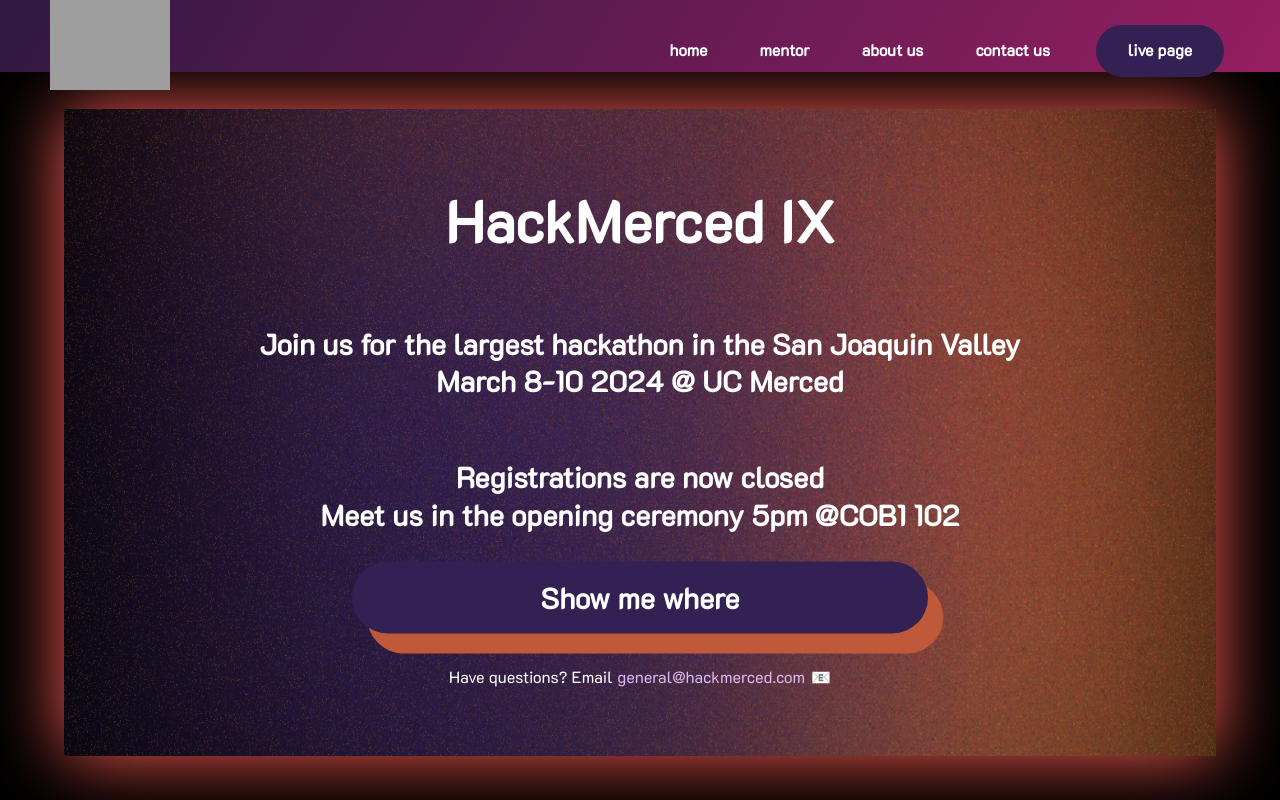
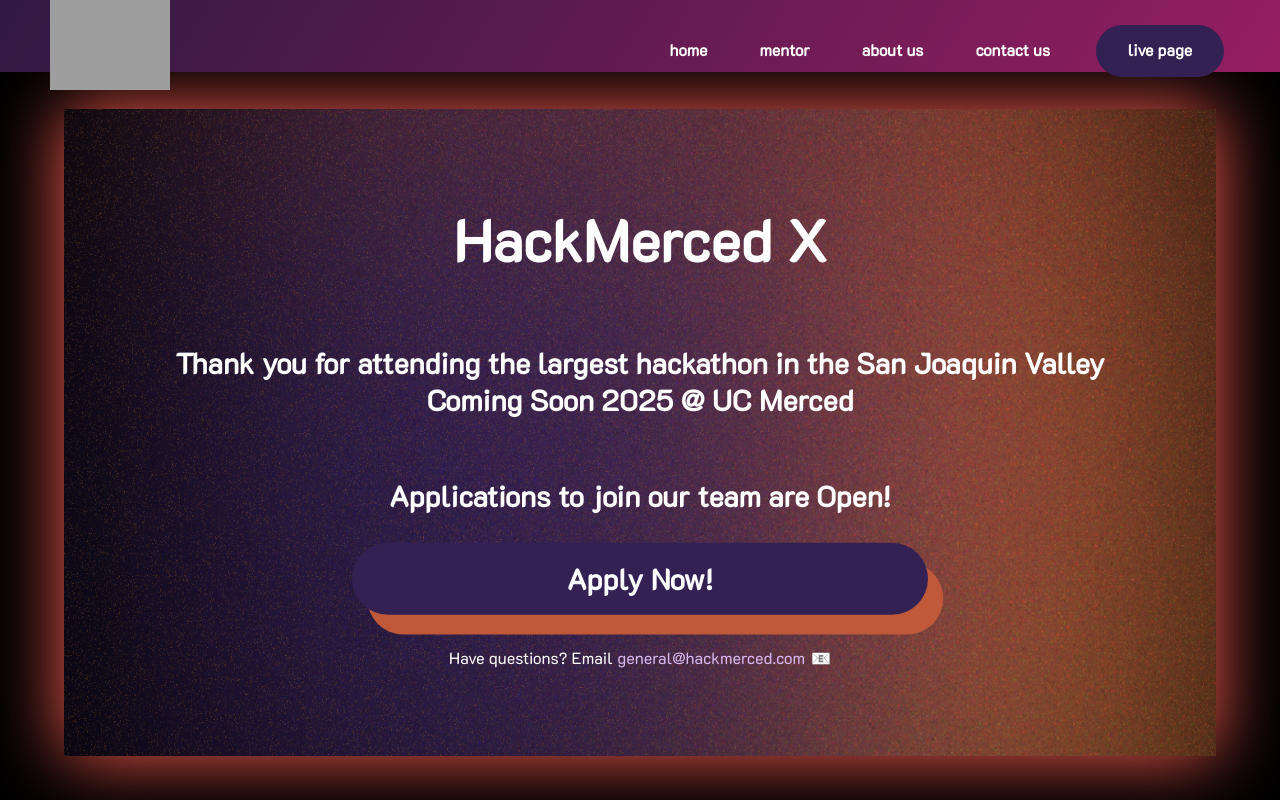
Before and after one commit to HackMerced/HackMerced-X, a React (Create React App) app: page / in a window 1280 px wide. Shown: the top 800 px of the page. Built offline with nearby package versions, Linux system fonts and the light colour scheme; no server answers; grey boxes are pictures that could not be loaded.

Commit message:
Footer, MainPage updated

```diff
--- a/src/Components/Footer.js
+++ b/src/Components/Footer.js
@@ -27,7 +27,7 @@
                 Merced, CA 95348
                 <br/>
                 <br/>
-                For inquiries, please contact Porfirio Montoya at porfirio@hackmerced.com
+                For inquiries, please contact Jet Lin at jet.lin@hackmerced.com
             </div>
         </div>
 
--- a/src/Components/MainPage.js
+++ b/src/Components/MainPage.js
@@ -4,20 +4,18 @@
 
             <div className="Main-text-background">
               <div className="Main-text">
-                <h1 className="Main-title">HackMerced IX</h1>
+                <h1 className="Main-title">HackMerced X</h1>
                 <p className="Main-subtitle">
-                  Join us for the largest hackathon in the San Joaquin Valley
+                  Thank you for attending the largest hackathon in the San Joaquin Valley
                   <br/>
-                  March 8-10 2024 @ UC Merced
+                  Coming Soon 2025 @ UC Merced
                 </p>
                 <p className="Main-subtitle">
-                  Registrations are now closed
-                  <br/>
-                  Meet us in the opening ceremony 5pm @COB1 102
+                  Applications to join our team are Open!
                 </p>
 
-                <a className="registerButton2Stars" href=" https://maps.app.goo.gl/UVBGhR5W1F3gQNeU7">
-                  <button className="registerButton2">Show me where</button>
+                <a className="registerButton2Stars" href="https://docs.google.com/forms/d/e/1FAIpQLSd7K6NUy1IWhxdTOlP_40LQLvO-9S1cIRlE_KQlPj6xkFf3dg/viewform">
+                  <button className="registerButton2">Apply Now!</button>
 
                   <div className="starWrapper">
                     <p className="star1" id="star">★</p>
```
